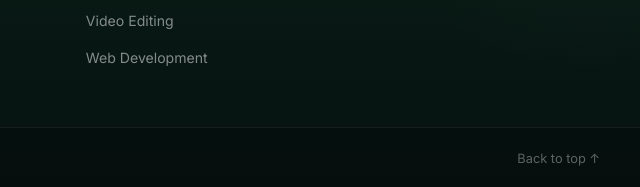
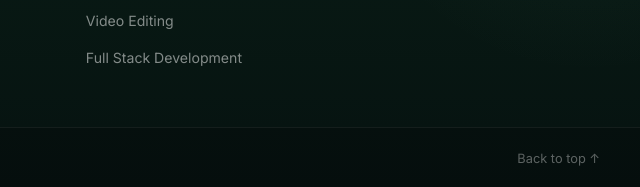
Before and after one commit to retortcivilthub-afk/retortcivilthub, a plain HTML site: page contact.html in a window 1280 px wide. Shown: the part 1030-1217 px from the top of the page, 640-1280 px from the left. Drawn offline with Linux system fonts and the light colour scheme.

Commit message:
Update contact.html

```diff
--- a/contact.html
+++ b/contact.html
@@ -114,7 +114,7 @@
               <li><a href="services.html">Graphic Design</a></li>
               <li><a href="services.html">CCTV & Security</a></li>
               <li><a href="services.html">Video Editing</a></li>
-              <li><a href="services.html">Web Development</a></li>
+              <li><a href="services.html">Full Stack Development</a></li>
             </ul>
           </div>
           <div class="footer-contact-col">
```
